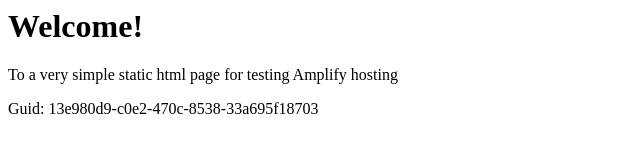
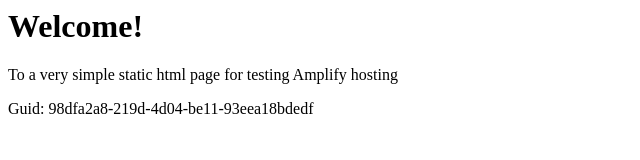
Before and after one commit to aws-aemilia-dub/Github-PR-Commit-Integration-Test-DoNotTouch-GitHubWebhookPushCanaryTest-v1-preprod-eu-west-1, a website: page src/index.html in a window 1280 px wide. Shown: the full height of the page, 0-640 px from the left. Drawn offline with Linux system fonts and the light colour scheme.

Commit message:
commit from integ tests

```diff
--- a/src/index.html
+++ b/src/index.html
@@ -12,6 +12,6 @@
 <body>
     <h1>Welcome!</h1>
     <p>To a very simple static html page for testing Amplify hosting</p>
-    <p>Guid: 13e980d9-c0e2-470c-8538-33a695f18703</p></body>
+    <p>Guid: 98dfa2a8-219d-4d04-be11-93eea18bdedf</p></body>
 
 </html>
```
